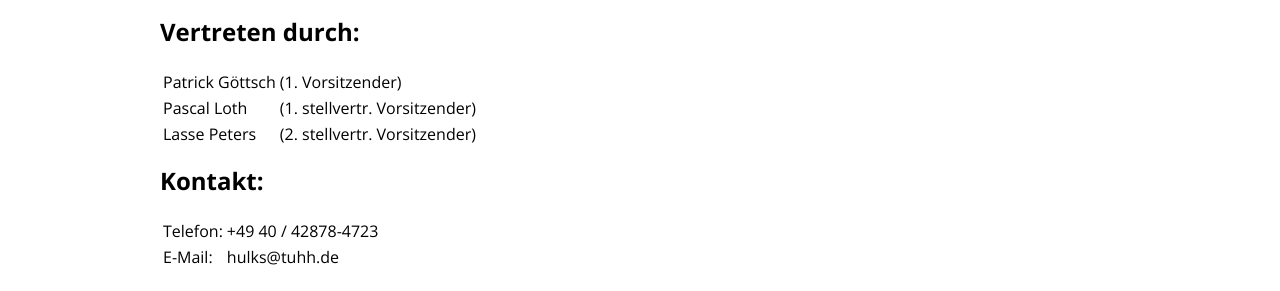
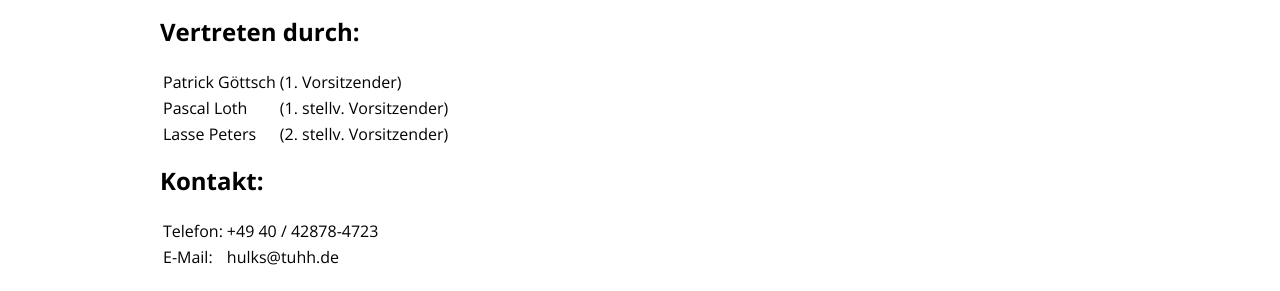
Before and after one commit to HULKs/hulks.github.io, a Jekyll site: the page built from imprint/index.html, in a window 1280 px wide and 900 px high. Shown: the part 383-674 px from the top of the window. Built offline with Jekyll 4.4.1, drawn with Linux system fonts in a browser that asks for light colours.

Commit message:
Update index.html

```diff
--- a/imprint/index.html
+++ b/imprint/index.html
@@ -22,11 +22,11 @@
         </tr>
         <tr>
           <td>Pascal Loth	</td>
-          <td>(1. stellvertr. Vorsitzender) </td>
+          <td>(1. stellv. Vorsitzender) </td>
         </tr>
         <tr>
           <td>Lasse Peters	</td>
-          <td>(2. stellvertr. Vorsitzender)</td>
+          <td>(2. stellv. Vorsitzender)</td>
         </tr>
       </table>
       </p>
```
